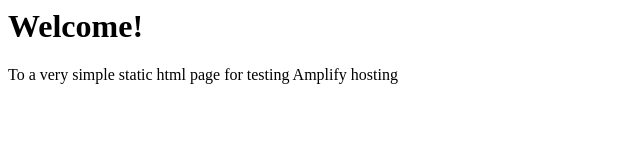
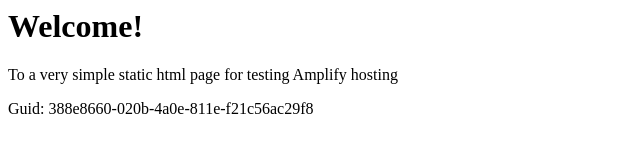
Before and after one commit to aws-aemilia-gru/Github-PR-Commit-Integration-Test-DoNotTouch-Gith-P5X5MO5I-v1-prod-sa-east-1, a website: page src/index.html in a window 1280 px wide. Shown: the whole page, without its empty margins (0-640 px from the left). Drawn offline with Linux system fonts and the light colour scheme.

Commit message:
commit from integ tests

```diff
--- a/src/index.html
+++ b/src/index.html
@@ -1,3 +1,5 @@
+
+
 <html lang="en">
 
 <head>
@@ -10,6 +12,6 @@
 <body>
     <h1>Welcome!</h1>
     <p>To a very simple static html page for testing Amplify hosting</p>
-</body>
+    <p>Guid: 388e8660-020b-4a0e-811e-f21c56ac29f8</p></body>
 
 </html>
```
